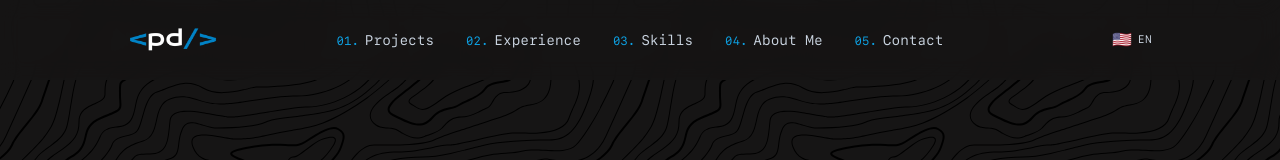
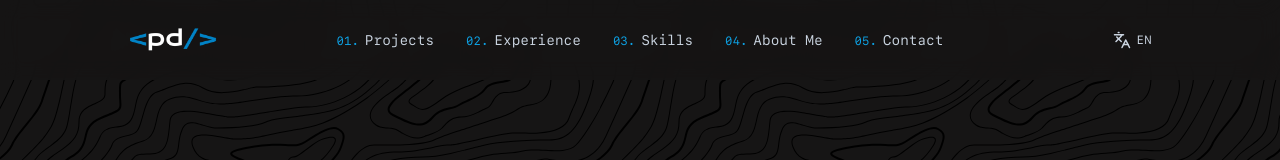
Before and after one commit to piercenovo/portfolio, a Next.js app: page / in a window 1280 px wide. Shown: the top 160 px of the page. Built offline with nearby package versions, Linux system fonts and the light colour scheme.

Commit message:
feat: add icon to language switcher

```diff
--- a/src/components/LanguageSwitcher.tsx
+++ b/src/components/LanguageSwitcher.tsx
@@ -2,6 +2,7 @@
 
 import { sfmono } from '@/app/font'
 import { useLanguage } from '@/contexts/LanguageContext'
+import { Languages } from 'lucide-react'
 
 export function LanguageSwitcher() {
   const { lang, setLang } = useLanguage()
@@ -13,8 +14,8 @@ export function LanguageSwitcher() {
       aria-label={isEs ? 'Switch to English' : 'Cambiar a Español'}
       className={`${sfmono.className} flex items-center gap-1.5 text-primary-light hover:text-secondary transition-colors duration-200`}
     >
-      <span className='text-base leading-none'>{isEs ? '🇵🇪' : '🇺🇸'}</span>
-      <span className='text-[11px] tracking-wide'>{lang.toUpperCase()}</span>
+      <Languages size={18} strokeWidth={2} className='fill-none' />
+      <span className='text-[12px] tracking-wide'>{lang.toUpperCase()}</span>
     </button>
   )
 }
```
